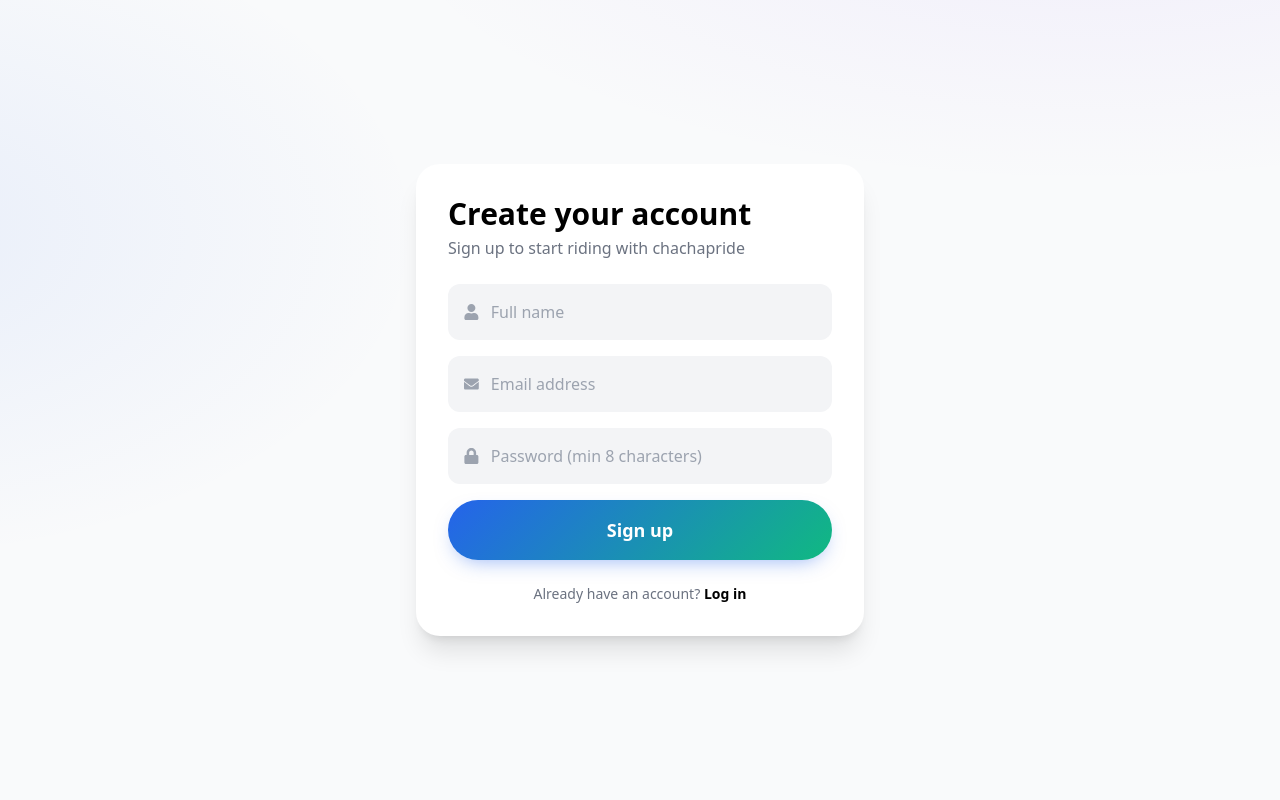
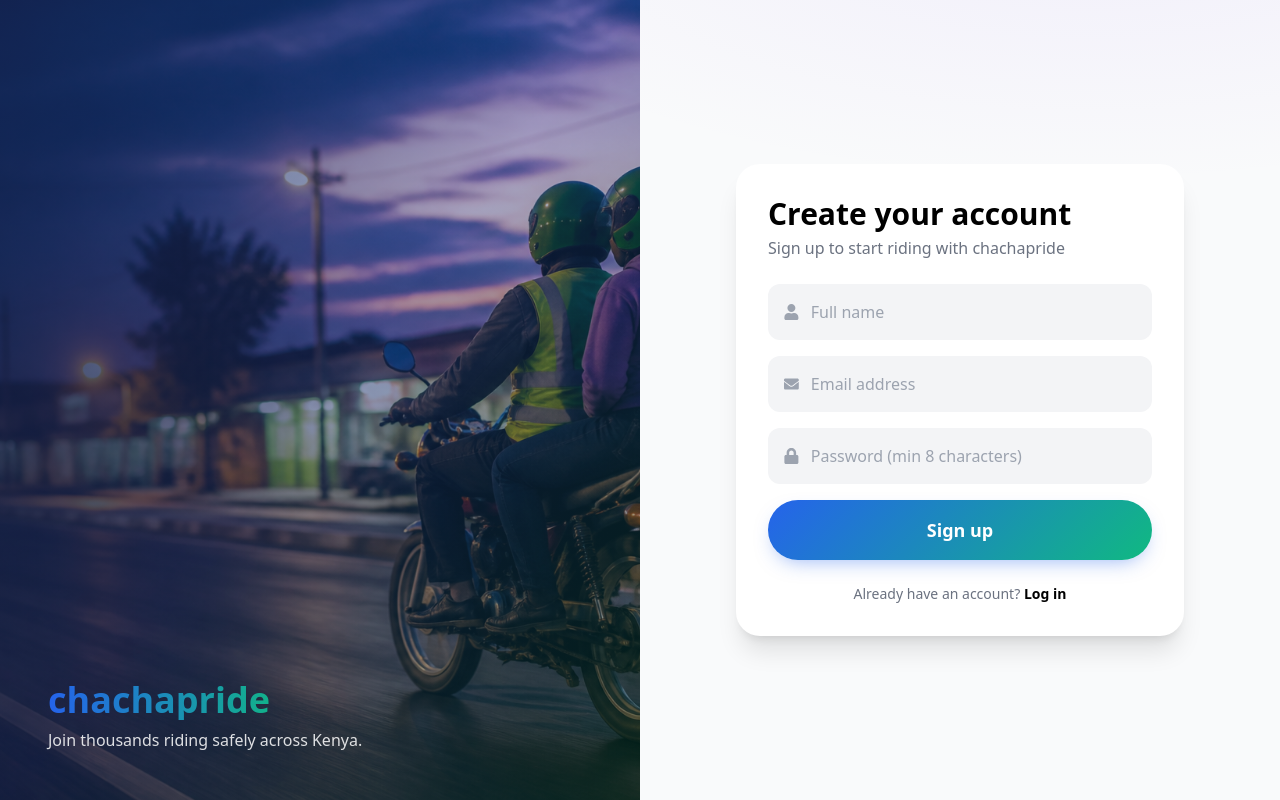
Before and after one commit to mzazi89/chachapride, a Next.js app: page /signup in a window 1280 px wide. Shown: the top 800 px of the page. Built offline with nearby package versions, Linux system fonts and the light colour scheme; no server answers.

Commit message:
Background photos: hero homepage + split auth pages
- Generated branded boda-boda hero photo (dusk, blue/green/purple grade)
- Home: full-width hero with photo, overlay and gradient headline; booking card overlaps hero
- Login/signup: split layout with photo panel

```diff
--- a/app/login/page.js
+++ b/app/login/page.js
@@ -44,9 +44,27 @@
   };
 
   return (
-    <div className="min-h-screen flex items-center justify-center px-4">
-      <div className="w-full max-w-md">
-        <div className="uber-card">
+    <div className="min-h-screen flex">
+      <div className="hidden lg:block w-1/2 relative">
+        <img
+          src="/images/hero-rider.png"
+          alt="Boda boda ride"
+          className="absolute inset-0 h-full w-full object-cover"
+        />
+        <div className="absolute inset-0 bg-gradient-to-br from-blue-950/80 via-blue-900/40 to-emerald-900/40" />
+        <div className="absolute inset-0 flex flex-col justify-end p-12">
+          <h2 className="text-4xl font-black gradient-text mb-2">chachapride</h2>
+          <p className="text-white/85 max-w-sm">
+            Fair KSh fares, live tracking, safe verified riders.
+          </p>
+        </div>
+      </div>
+      <div className="flex-1 flex items-center justify-center px-4 py-10">
+        <div className="w-full max-w-md">
+          <div className="lg:hidden mb-6 text-center">
+            <h2 className="text-3xl font-black gradient-text">chachapride</h2>
+          </div>
+          <div className="uber-card">
           <h1 className="text-3xl font-extrabold mb-1">Welcome back</h1>
           <p className="text-gray-500 mb-6">Log in to request a ride</p>
 
@@ -105,6 +123,7 @@
           </p>
         </div>
       </div>
+      </div>
     </div>
   );
 }
--- a/app/page.js
+++ b/app/page.js
@@ -89,23 +89,36 @@
     <div className="min-h-screen">
       <Header />
 
+      {/* Hero with background photo */}
+      <section className="relative">
+        <img
+          src="/images/hero-rider.png"
+          alt="Boda boda rider at dusk"
+          className="h-[340px] sm:h-[420px] w-full object-cover"
+        />
+        <div className="absolute inset-0 bg-gradient-to-r from-blue-950/90 via-blue-900/50 to-emerald-900/25" />
+        <div className="absolute inset-0 bg-gradient-to-t from-gray-50 via-transparent to-transparent" />
+        <div className="absolute inset-0 flex flex-col justify-center max-w-7xl mx-auto px-4 sm:px-6 lg:px-8">
+          <h1 className="text-4xl sm:text-6xl font-black gradient-text max-w-2xl leading-tight">
+            Go anywhere in Kenya
+          </h1>
+          <p className="mt-3 text-white/85 text-base sm:text-lg max-w-md font-medium">
+            Boda boda rides with fair KSh fares, live tracking, and a 24/7
+            emergency line.
+          </p>
+        </div>
+      </section>
+
       <main className="max-w-7xl mx-auto px-4 sm:px-6 lg:px-8 py-8">
         {user && !activeRideId && <LocationBanner />}
 
-        <div className="grid grid-cols-1 lg:grid-cols-2 gap-8">
+        <div className="grid grid-cols-1 lg:grid-cols-2 gap-8 -mt-24 relative z-10">
           {/* Left Column - Booking Form or Trip Tracker */}
           <div className="space-y-6">
             {activeRideId ? (
               <TripTracker rideId={activeRideId} onEnded={handleRideEnded} />
             ) : (
-              <div className="uber-card animate-slide-up">
-                <h1 className="text-3xl sm:text-4xl font-extrabold mb-2 gradient-text">
-                  Go anywhere
-                </h1>
-                <p className="text-gray-500 mb-6">
-                  Get affordable rides at your fingertips
-                </p>
-
+              <div className="uber-card animate-slide-up !p-6 sm:!p-8">
                 {requestError && (
                   <div className="mb-4 p-3 rounded-xl bg-red-50 border border-red-200 text-red-600 text-sm">
                     {requestError}
--- a/app/signup/page.js
+++ b/app/signup/page.js
@@ -45,9 +45,27 @@
   };
 
   return (
-    <div className="min-h-screen flex items-center justify-center px-4">
-      <div className="w-full max-w-md">
-        <div className="uber-card">
+    <div className="min-h-screen flex">
+      <div className="hidden lg:block w-1/2 relative">
+        <img
+          src="/images/hero-rider.png"
+          alt="Boda boda ride"
+          className="absolute inset-0 h-full w-full object-cover"
+        />
+        <div className="absolute inset-0 bg-gradient-to-br from-blue-950/80 via-blue-900/40 to-emerald-900/40" />
+        <div className="absolute inset-0 flex flex-col justify-end p-12">
+          <h2 className="text-4xl font-black gradient-text mb-2">chachapride</h2>
+          <p className="text-white/85 max-w-sm">
+            Join thousands riding safely across Kenya.
+          </p>
+        </div>
+      </div>
+      <div className="flex-1 flex items-center justify-center px-4 py-10">
+        <div className="w-full max-w-md">
+          <div className="lg:hidden mb-6 text-center">
+            <h2 className="text-3xl font-black gradient-text">chachapride</h2>
+          </div>
+          <div className="uber-card">
           <h1 className="text-3xl font-extrabold mb-1">Create your account</h1>
           <p className="text-gray-500 mb-6">Sign up to start riding with chachapride</p>
 
@@ -120,6 +138,7 @@
           </p>
         </div>
       </div>
+      </div>
     </div>
   );
 }
```
Also changed, not shown: public/images/hero-driver.png (added), public/images/hero-rider.png (added).
